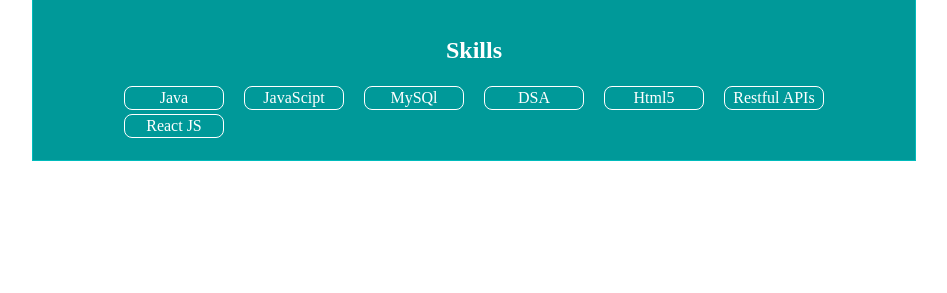
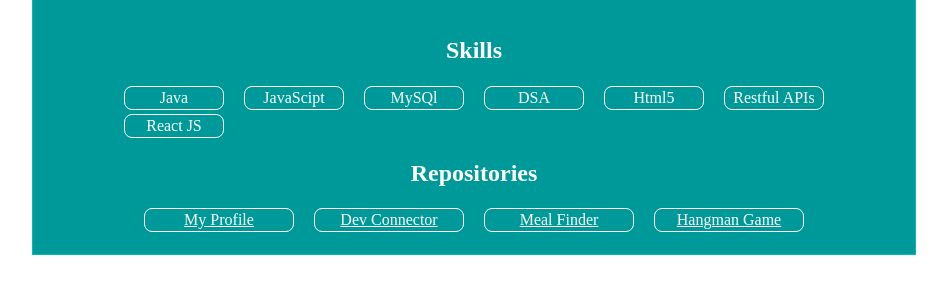
Before and after one commit to malayproject/MyProfile, a plain HTML site: page htmlPage/index.html in a window 1280 px wide. Shown: the part 321-614 px from the top of the page, without its empty margins (166-1113 px from the left). Drawn offline with Linux system fonts and the light colour scheme.

Commit message:
repositories added to profile

```diff
--- a/htmlPage/index.html
+++ b/htmlPage/index.html
@@ -31,6 +31,27 @@
                 <div class="skill textWhite">React JS</div>
             </div>
         </div>
+        <div class="reposContainer">
+            <h2 class="textWhite">Repositories</h2>
+            <div class="repos">
+                <div class="repo">
+                    <a class="textWhite" href="https://github.com/malayproject/MyProfile" class="gitRepos">My Profile</a>
+                </div>
+                <div class="repo">
+
+                    <a class="textWhite" href="https://github.com/malayproject/DevConnector" class="gitRepos">Dev Connector</a>
+                </div>
+                <div class="repo">
+
+                    <a class="textWhite" href="https://github.com/malayproject/Meal_Finder" class="gitRepos">Meal Finder</a>
+                </div>
+                <div class="repo">
+
+                    <a class="textWhite" href="https://github.com/malayproject/Hangman_Game" class="gitRepos">Hangman Game</a>
+                </div>
+            </div>
+
+        </div>
     </div>
 
     <script src="script.js"></script>
--- a/htmlPage/style.css
+++ b/htmlPage/style.css
@@ -80,3 +80,27 @@ img {
   min-width: 100px;
   padding: 2px;
 }
+
+.reposContainer {
+  display: flex;
+  flex-direction: column;
+  width: 70%;
+  background-color: #099;
+  text-align: center;
+}
+
+.repos {
+  display: grid;
+  grid-template-columns: auto auto auto auto auto auto;
+  justify-content: center;
+}
+
+.repo {
+  border: 1px solid white;
+  border-radius: 8px;
+  text-align: center;
+  margin: 2px 10px 2px 10px;
+  width: auto;
+  min-width: 150px;
+  padding: 2px;
+}
```
